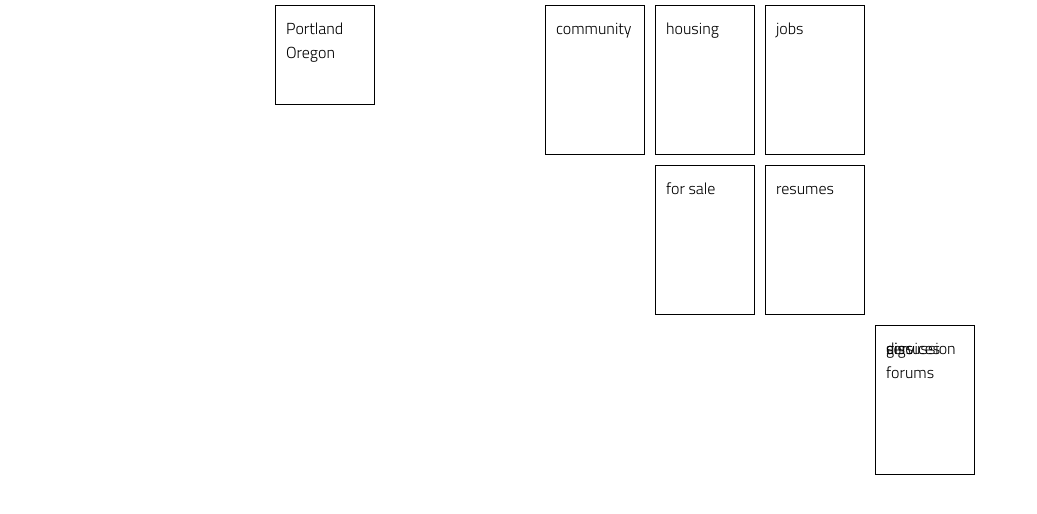
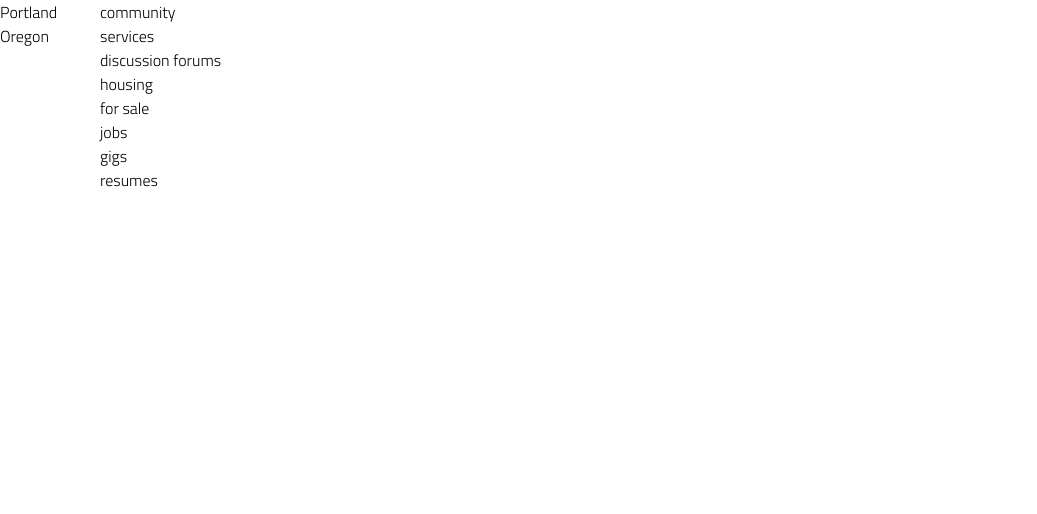
Before and after one commit to Nate-Kruck/craigslistmock, a plain HTML site: page index.html in a window 1280 px wide. Shown: the whole page, without its empty margins (0-1037 px from the left). Drawn offline with Linux system fonts and the light colour scheme.

Commit message:
craigslistmock

```diff
--- a/index.html
+++ b/index.html
@@ -16,17 +16,19 @@
     <main>
         <div class="flex-container">
             <nav></nav>
-            <div class="content border">Portland Oregon</div>
-            <section>
-                <div class="community border">community</div>
-                <div class="services border">services</div>
-                <div class="discussion-forums border">discussion forums</div>
-                <div class="housing border">housing</div>
-                <div class="for-sale border">for sale</div>
-                <div class="jobs border">jobs</div>
-                <div class="gigs border">gigs</div>
-                <div class="resumes border">resumes</div>
-            </section>
+            <div class="content">
+            <header>Portland Oregon</header>
+            <div class="wrapper">
+                <div class="community">community</div>
+                <div class="services">services</div>
+                <div class="discussion-forums">discussion forums</div>
+                <div class="housing">housing</div>
+                <div class="for-sale">for sale</div>
+                <div class="jobs">jobs</div>
+                <div class="gigs">gigs</div>
+                <div class="resumes">resumes</div>
+            </div>
+            </div>
         </div>
 
     </main>
--- a/styles/style.css
+++ b/styles/style.css
@@ -1,8 +1,11 @@
 
-body {
+body, html {
     /* https://coolors.co/generate and click export -> scss to get the colors to copy and paste below*/
 
-
+    width: 100%;
+    height: 100%;
+    padding: 0;
+    margin: 0;
     --header-height: 80px;
     --shadow: 0px 10px 20px -12px rgba(0,0,0,0.45);
     --gutter: 30px;
@@ -14,63 +17,48 @@ body {
 
 }
 
+.content {
+    height: 100%;
+    display: grid;
+    grid-template-columns: 100px 1fr 100px;
 
-.flex-container {
-    height: 100%;
-    width: 100%;
-    max-width: 980px;
-    display: grid;
-    grid-template-columns: 1fr 1fr 1fr;
-    grid-template-rows: 100px 200px 100px;
+   }
+
+.wrapper {
 
 }
-
-.border {
-    border: solid 1px;
-    height: 150px;
-    width: 100px;
-    padding: 10px;
-    margin: 5px;
+.community {
+    display: grid;
 }
 
-.content {
-    display: flex;
-    height: 100%;
+.services {
 
 
 }
 
-.community {
-    grid-area: community;
-    display: flex;
-}
+.discussion-forums {
+    ;
 
-.services {
-    grid-area: services;
-}
-
-.discussion-forums {
-    grid-area: discussion-forums;
 }
 
 .housing {
-    grid-area: housing;
+
 }
 
 .for-sale {
-    grid-area: for-sale;
+
 }
 
 .jobs {
-    grid-area: jobs;
+
 }
 
 .gigs {
-    grid-area: gigs;
+
 }
 
 .resumes {
-    grid-area: resumes;
+
 }
 
 
```
